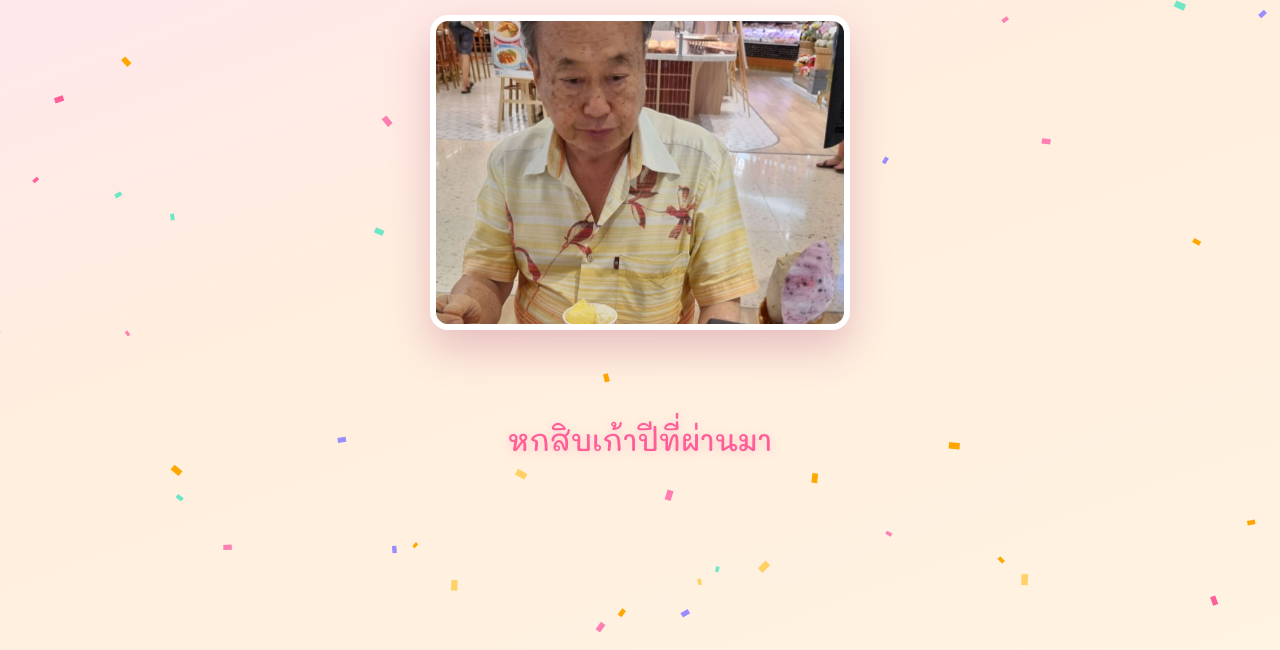
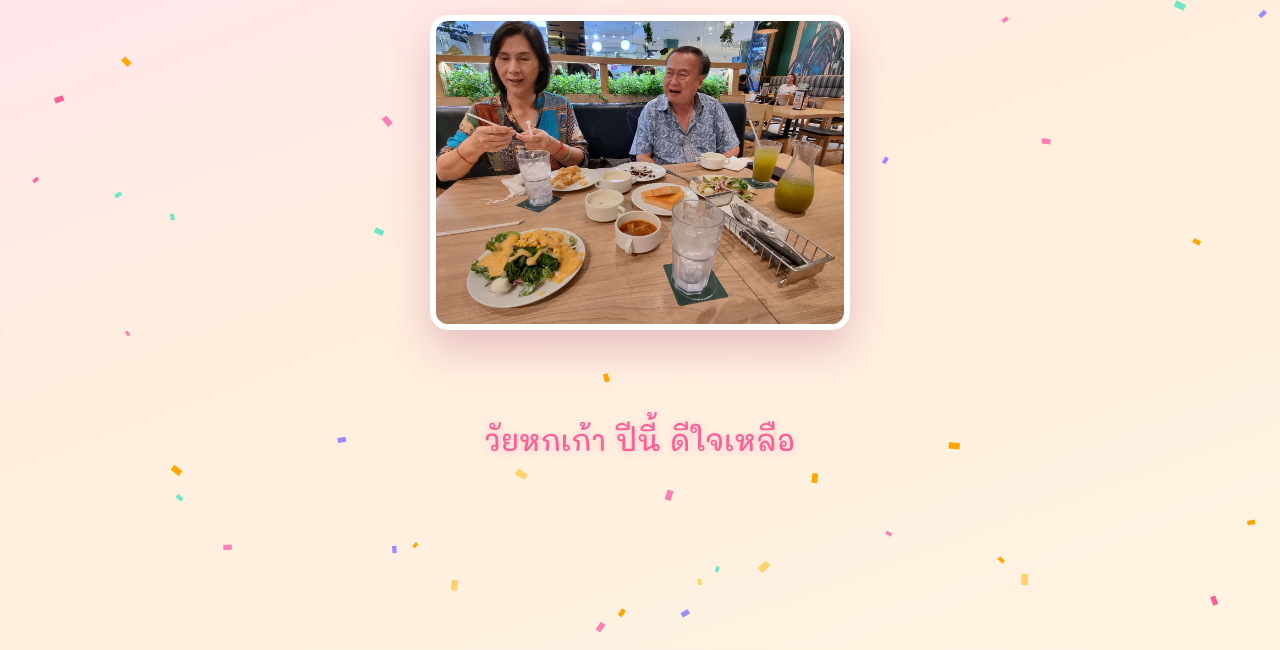
Before and after one commit to SornrasakC/birthday-card, a plain HTML site: page index.html in a window 1280 px wide. Both pictures are taken after a click on the button "click me". Shown: the part 150-800 px from the top of the page. Drawn offline with Linux system fonts and the light colour scheme.

Commit message:
update 2026-06-12 21:55

```diff
--- a/config.js
+++ b/config.js
@@ -6,50 +6,65 @@ window.CONFIG = {
   // หัวการ์ดหน้าแรก
   greeting: "สุขสันต์วันเกิด",
   recipientName: "ป๊าม๊า",
-  age: 69,
+  age: "69 / 67", // ป๊า 69 · ม๊า 67
 
-  // รูปบนการ์ดหน้าแรก (รูปเดียว) — เอาไฟล์ไปวางในโฟลเดอร์ assets/ แล้วใส่ชื่อไฟล์
+  // รูปบนการ์ดหน้าแรก (รูปเดียว) — ใช้ภาพที่มี "ทั้งป๊าม๊า"
   // (ถ้าไฟล์ไม่มี จะขึ้นกรอบเปล่าให้กดเลือกรูปได้)
-  photoUrl: "assets/20251118_201316.jpg",
-  photoFocus: "center 15%", // จุดโฟกัสตอนครอป (เลื่อนขึ้นเพื่อไม่ให้ตัดหัว)
+  photoUrl: "assets/20251124_192406.jpg",
+  photoFocus: "center", // จุดโฟกัสตอนครอป
   photoCaption: "❤️",
 
   // รูปความทรงจำ — โชว์เป็นสไลด์ค่อย ๆ เฟดสลับ "ระหว่างอ่านกลอน" (หน้า 2)
-  // แต่ละรูปกำหนด focus (จุดโฟกัสตอนครอป) ได้ เช่น "center 20%" = เลื่อนขึ้นให้เห็นหน้า
+  // ภาพแรก = ทั้งป๊าม๊า  แต่ละรูปกำหนด focus (จุดโฟกัสตอนครอป) ได้
   //   - รูปแนวตั้ง (หน้าอยู่บน) ใช้ค่า y น้อย ๆ เช่น "center 15%"
   //   - รูปแนวนอน 2 คนอยู่คนละมุม ใช้ x เพื่อไม่ให้ตัดคน เช่น "30% center"
   poemPhotos: [
+    { src: "assets/20251124_192406.jpg", focus: "center top" },  // ป๊าม๊า กินข้าว (ทั้งคู่)
     { src: "assets/20251118_201316.jpg", focus: "center 18%" }, // ป๊า กินไอติม (แนวตั้ง)
-    { src: "assets/20251124_192406.jpg", focus: "center top" },  // ป๊าม๊า กินข้าว (แนวนอน)
     { src: "assets/20251201_124803.jpg", focus: "center 20%" }, // ม๊า ทาโกะยากิ (แนวตั้ง)
     { src: "assets/20251201_183440.jpg", focus: "center top" },  // ม๊า บนเครื่องบิน (แนวนอน)
     { src: "assets/20260301_171251.jpg", focus: "center 30%" }, // ม๊า นั่งโซฟา (แนวนอน)
     { src: "assets/20260301_173901.jpg", focus: "center 26%" }, // ป๊า ขี่ม้าโยก (แนวตั้ง)
-    { src: "assets/20260301_174059.jpg", focus: "32% center" }, // ป๊าม๊า แทรมโพลีน (อยู่คนละมุม)
     { src: "assets/20260415_135440.jpg", focus: "center 14%" }, // ป๊า กอดอก (แนวตั้ง)
+    { src: "assets/20260301_174059.jpg", focus: "32% center" }, // ป๊าม๊า แทรมโพลีน (ทั้งคู่)
   ],
   poemPhotoIntervalMs: 3200, // สลับรูปทุกกี่มิลลิวินาที
 
   // ปุ่มหน้าแรก
   startButtonText: "click me",
 
-  // กลอน — เดี๋ยวเจ้แต่งใหม่มาแทน (แต่ละบรรทัด = 1 วรรค โชว์ทีละวรรค)
+  // กลอน (โดยเจ้) — แต่ละบรรทัด = 1 วรรค โชว์/อ่านทีละวรรค
+  //   เว้นวรรค (ช่องว่าง) ในบรรทัด = จังหวะอ่านให้เหมือนทำนองกลอน
+  //   บรรทัดว่าง "" = ขึ้นบทใหม่ (วรรคเก่าจะค่อย ๆ จางหายก่อน)
   poem: [
-    "หกสิบเก้าปีที่ผ่านมา",
-    "เหนื่อยกายเหนื่อยใจมามากมาย",
-    "วันนี้ขอให้พักหายเหนื่อย",
-    "สุขใจสบายตลอดไป",
-    "ลูกรักป๊าม๊าสุดหัวใจ",
-    "สุขสันต์วันเกิดนะครับ/ค่ะ",
+    // บทแรก — อวยพรป๊า (69)
+    "วัยหกเก้า ปีนี้ ดีใจเหลือ",
+    "ขอพรเกื้อ ให้ป๊า ว่าเฮลตี้",
+    "เลี่ยงของมัน โนแอล ได้ยิ่งดี",
+    "อายุยืน หมื่นปี ได้สมใจ",
+    "",
+    // บทสอง — อวยพรม๊า (67)
+    "วัยหกเจ็ด ของม๊า ก็ไม่ห่าง",
+    "อำนวยชัย วัยสวย อำนวยทอง",
+    "หากปวดเมื่อย โยคะ ก็น่าลอง",
+    "ได้ควบสอง สวยไม่สร่าง ทั้งนอกใน",
+    "",
+    // บทสาม — อวยพรรวมป๊าม๊า
+    "ขอป๊าม๊า สุขสันต์ สำราญสรวล",
+    "มันนี่อวล หลากกิน ฟินเหลือหลาย",
+    "ไม่เครียดจิต คิดสุข สนุกคลาย",
+    "สมดั่งหมาย ปรารถนา ทุกนาที",
   ],
 
   // ตั้งค่าเสียงอ่าน
   speech: {
-    enabled: true,     // อ่านกลอนออกเสียง (ใช้เสียงของเครื่อง/เบราว์เซอร์)
+    enabled: true,      // อ่านกลอนออกเสียง (ใช้เสียงของเครื่อง/เบราว์เซอร์)
     lang: "th-TH",
-    rate: 0.9,         // ความเร็ว (1 = ปกติ)
+    rate: 0.9,          // ความเร็ว (1 = ปกติ)
     pitch: 1.0,
-    pauseBetweenMs: 700 // เว้นจังหวะระหว่างวรรค
+    phraseGapMs: 240,   // เว้นจังหวะระหว่างวรรคย่อย (ช่องว่างในบรรทัด)
+    lineGapMs: 650,     // เว้นจังหวะจบแต่ละวรรค
+    stanzaGapMs: 1100,  // เว้นจังหวะจบแต่ละบท
   },
 
   // เพลงประกอบ Happy Birthday แบบไม่มีเสียงร้อง (สังเคราะห์เสียงเอง เบา ๆ วนไป)
--- a/script.js
+++ b/script.js
@@ -220,9 +220,29 @@
      ============================================================ */
   const versesEl = $("verses");
   const nextBtn = $("nextBtn");
-  const poem = Array.isArray(CFG.poem) ? CFG.poem : [];
+  const poemRaw = Array.isArray(CFG.poem) ? CFG.poem : [];
   const sp = CFG.speech || {};
   let thaiVoice = null;
+
+  // จัดกลอนเป็น "บท" (คั่นด้วยบรรทัดว่าง) แต่ละบทมีหลาย "วรรค"
+  const stanzas = (() => {
+    const out = [];
+    let cur = [];
+    poemRaw.forEach((line) => {
+      if (String(line).trim() === "") {
+        if (cur.length) { out.push(cur); cur = []; }
+      } else {
+        cur.push(String(line));
+      }
+    });
+    if (cur.length) out.push(cur);
+    return out;
+  })();
+
+  const phraseGap = sp.phraseGapMs != null ? sp.phraseGapMs : 240;
+  const lineGap = sp.lineGapMs != null ? sp.lineGapMs : (sp.pauseBetweenMs || 650);
+  const stanzaGap = sp.stanzaGapMs != null ? sp.stanzaGapMs : 1100;
+  let poemRun = 0; // ไว้ยกเลิกการอ่านชุดเก่าเวลาเริ่มใหม่
 
   function loadVoice() {
     if (!("speechSynthesis" in window)) return;
@@ -238,55 +258,97 @@
   }
 
   function estimateMs(text) {
-    return Math.max(1600, text.length * 190) + 600;
+    return Math.max(900, text.length * 165) + 350;
   }
 
   function startPoem() {
     versesEl.innerHTML = "";
     PoemSlides.start();
-    revealVerse(0);
+    Music.duck(true);
+    revealStanza(0, ++poemRun);
   }
 
-  function revealVerse(i) {
-    if (i >= poem.length) {
+  // ค่อย ๆ จางวรรคบทเก่าก่อนขึ้นบทใหม่
+  function clearVerses(done) {
+    const kids = Array.prototype.slice.call(versesEl.children);
+    if (!kids.length) { done(); return; }
+    kids.forEach((k) => k.classList.add("verse--out"));
+    setTimeout(() => { versesEl.innerHTML = ""; done(); }, 460);
+  }
+
+  function revealStanza(si, run) {
+    if (run !== poemRun) return;
+    if (si >= stanzas.length) {
       Music.duck(false);
       showNextButton();
       return;
     }
+    clearVerses(() => { if (run === poemRun) revealLine(si, 0, run); });
+  }
+
+  function revealLine(si, li, run) {
+    if (run !== poemRun) return;
+    const stanza = stanzas[si];
+    if (li >= stanza.length) {
+      setTimeout(() => revealStanza(si + 1, run), stanzaGap);
+      return;
+    }
     const el = document.createElement("p");
     el.className = "verse speaking";
-    el.textContent = poem[i];
-    el.style.animationDelay = "0s";
+    el.textContent = stanza[li];
     versesEl.appendChild(el);
 
-    let advanced = false;
-    const advance = () => {
-      if (advanced) return;
-      advanced = true;
+    speakLine(stanza[li], run, () => {
+      if (run !== poemRun) return;
       el.classList.remove("speaking");
-      setTimeout(() => revealVerse(i + 1), sp.pauseBetweenMs || 700);
-    };
+      setTimeout(() => revealLine(si, li + 1, run), lineGap);
+    });
+  }
 
+  // อ่านทีละวรรคย่อย (เว้นจังหวะตามช่องว่าง) ให้เหมือนทำนองกลอน
+  function speakLine(text, run, done) {
+    const phrases = text.split(/\s+/).filter(Boolean);
     const canSpeak = sp.enabled !== false && "speechSynthesis" in window && !muted;
-    if (canSpeak) {
-      Music.duck(true);
+    let i = 0;
+
+    if (!canSpeak) {
+      const step = () => {
+        if (run !== poemRun) return;
+        if (i >= phrases.length) { done(); return; }
+        const ms = Math.max(550, phrases[i].length * 150) + phraseGap;
+        i++;
+        setTimeout(step, ms);
+      };
+      step();
+      return;
+    }
+
+    const speakNext = () => {
+      if (run !== poemRun) return;
+      if (i >= phrases.length) { done(); return; }
+      const phrase = phrases[i];
+      let advanced = false;
+      const adv = () => {
+        if (advanced) return;
+        advanced = true;
+        i++;
+        setTimeout(speakNext, phraseGap);
+      };
       try {
-        const u = new SpeechSynthesisUtterance(poem[i]);
+        const u = new SpeechSynthesisUtterance(phrase);
         u.lang = sp.lang || "th-TH";
         if (thaiVoice) u.voice = thaiVoice;
         u.rate = sp.rate || 0.9;
         u.pitch = sp.pitch || 1.0;
-        u.onend = advance;
-        u.onerror = advance;
-        // กันกรณี onend ไม่ทำงานในบางเบราว์เซอร์
-        setTimeout(advance, estimateMs(poem[i]) + 3000);
+        u.onend = adv;
+        u.onerror = adv;
+        setTimeout(adv, estimateMs(phrase) + 2500); // กัน onend ไม่ทำงาน
         speechSynthesis.speak(u);
       } catch (_) {
-        setTimeout(advance, estimateMs(poem[i]));
+        setTimeout(adv, estimateMs(phrase));
       }
-    } else {
-      setTimeout(advance, estimateMs(poem[i]));
-    }
+    };
+    speakNext();
   }
 
   /* ============================================================
@@ -425,6 +487,7 @@
   $("restartBtn").addEventListener("click", () => {
     if (fwTimer) { clearTimeout(fwTimer); fwTimer = null; }
     if ("speechSynthesis" in window) speechSynthesis.cancel();
+    poemRun++; // ยกเลิกการอ่านกลอนชุดเก่า (ถ้ายังค้าง)
     dodges = 0;
     nextBtn.hidden = true;
     nextBtn.classList.remove("is-loose", "pulse");
--- a/styles.css
+++ b/styles.css
@@ -295,6 +295,10 @@ body {
 @keyframes verseIn {
   to { opacity: 1; transform: translateY(0); }
 }
+.verse--out { animation: verseOut 0.45s ease forwards; }
+@keyframes verseOut {
+  to { opacity: 0; transform: translateY(-12px); }
+}
 .btn--next {
   position: relative;
   margin-top: 34px;
```
